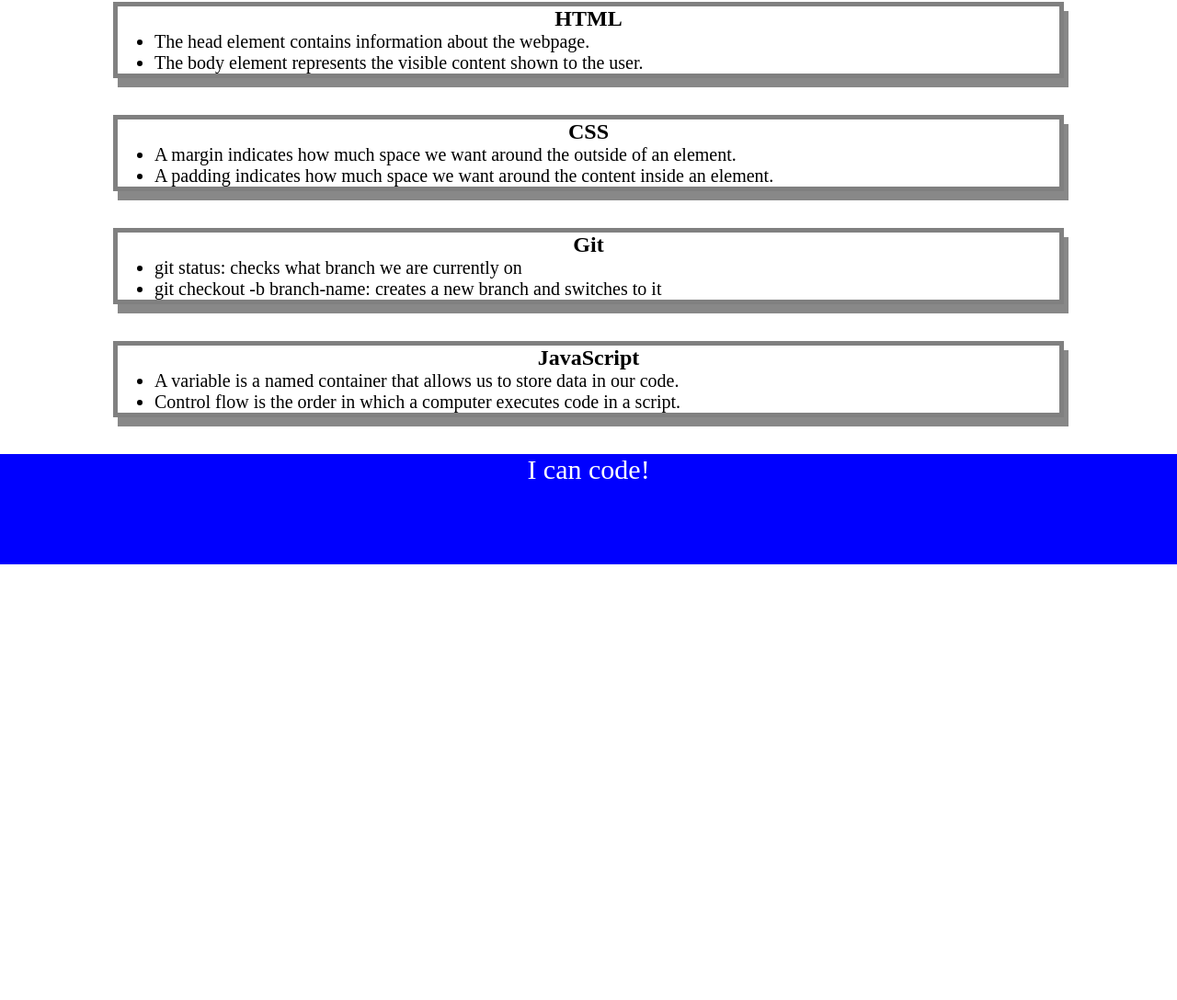
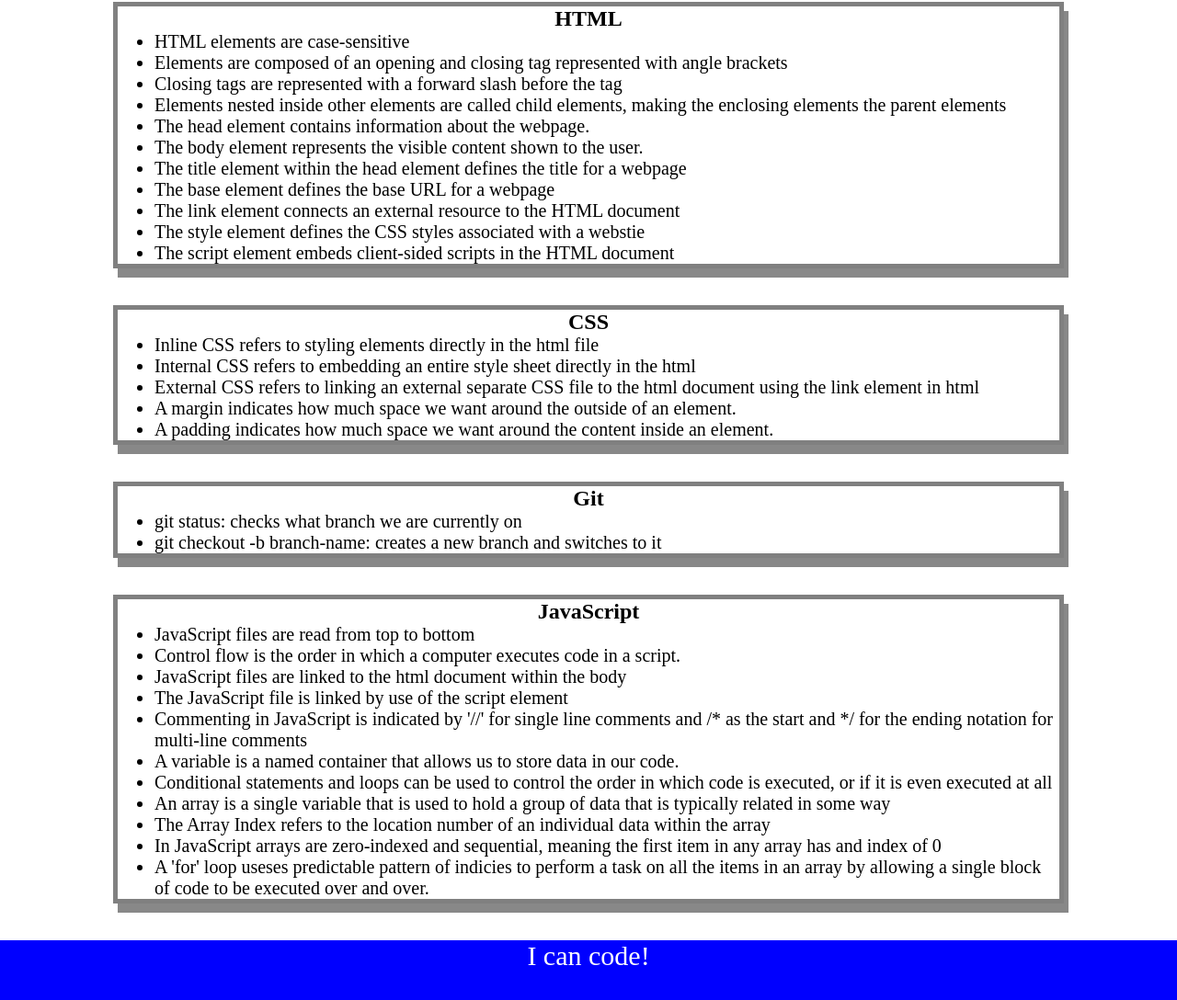
Before and after one commit to inputName-jy/Prework-Study-Guide, a plain HTML site: page index.html in a window 1280 px wide. Shown: the part 158-1246 px from the top of the page at 92% size. Before the commit the page ends 800 px from the top, so only its background shows below. Drawn offline with Linux system fonts and the light colour scheme; a script that the page names is missing.

Commit message:
updated the html file

```diff
--- a/index.html
+++ b/index.html
@@ -17,14 +17,26 @@
       <section class="card" id="html-section">
         <h2>HTML</h2>
         <ul>
+          <li>HTML elements are case-sensitive</li>
+          <li>Elements are composed of an opening and closing tag represented with angle brackets</li>
+          <li>Closing tags are represented with a forward slash before the tag</li>
+          <li>Elements nested inside other elements are called child elements, making the enclosing elements the parent elements</li>
           <li>The head element contains information about the webpage.</li>
           <li>The body element represents the visible content shown to the user.</li>
+          <li>The title element within the head element defines the title for a webpage</li>
+          <li>The base element defines the base URL for a webpage</li>
+          <li>The link element connects an external resource to the HTML document</li>
+          <li>The style element defines the CSS styles associated with a webstie</li>
+          <li>The script element embeds client-sided scripts in the HTML document</li>
         </ul>
       </section>
 
       <section class="card" id="css-section">
         <h2>CSS</h2>
         <ul>
+          <li>Inline CSS refers to styling elements directly in the html file</li>
+          <li>Internal CSS refers to embedding an entire style sheet directly in the html</li>
+          <li>External CSS refers to linking an external separate CSS file to the html document using the link element in html</li>
           <li>A margin indicates how much space we want around the outside of an element.</li>
           <li>A padding indicates how much space we want around the content inside an element.</li>
         </ul>
@@ -41,8 +53,17 @@
       <section class="card" id="javascript-section">
         <h2>JavaScript</h2>
         <ul>
+          <li>JavaScript files are read from top to bottom</li>
+          <li>Control flow is the order in which a computer executes code in a script.</li>
+          <li>JavaScript files are linked to the html document within the body</li>
+          <li>The JavaScript file is linked by use of the script element </li>
+          <li>Commenting in JavaScript is indicated by '//' for single line comments and /* as the start and */ for the ending notation for multi-line comments </li>
           <li>A variable is a named container that allows us to store data in our code.</li>
-          <li>Control flow is the order in which a computer executes code in a script.</li>
+          <li>Conditional statements and loops can be used to control the order in which code is executed, or if it is even executed at all</li>
+          <li>An array is a single variable that is used to hold a group of data that is typically related in some way</li>
+          <li>The Array Index refers to the location number of an individual data within the array</li>
+          <li>In JavaScript arrays are zero-indexed and sequential, meaning the first item in any array has and index of 0</li>
+          <li>A 'for' loop useses predictable pattern of indicies to perform a task on all the items in an array by allowing a single block of code to be executed over and over.</li>
         </ul>
       </section>
     </main>
```
